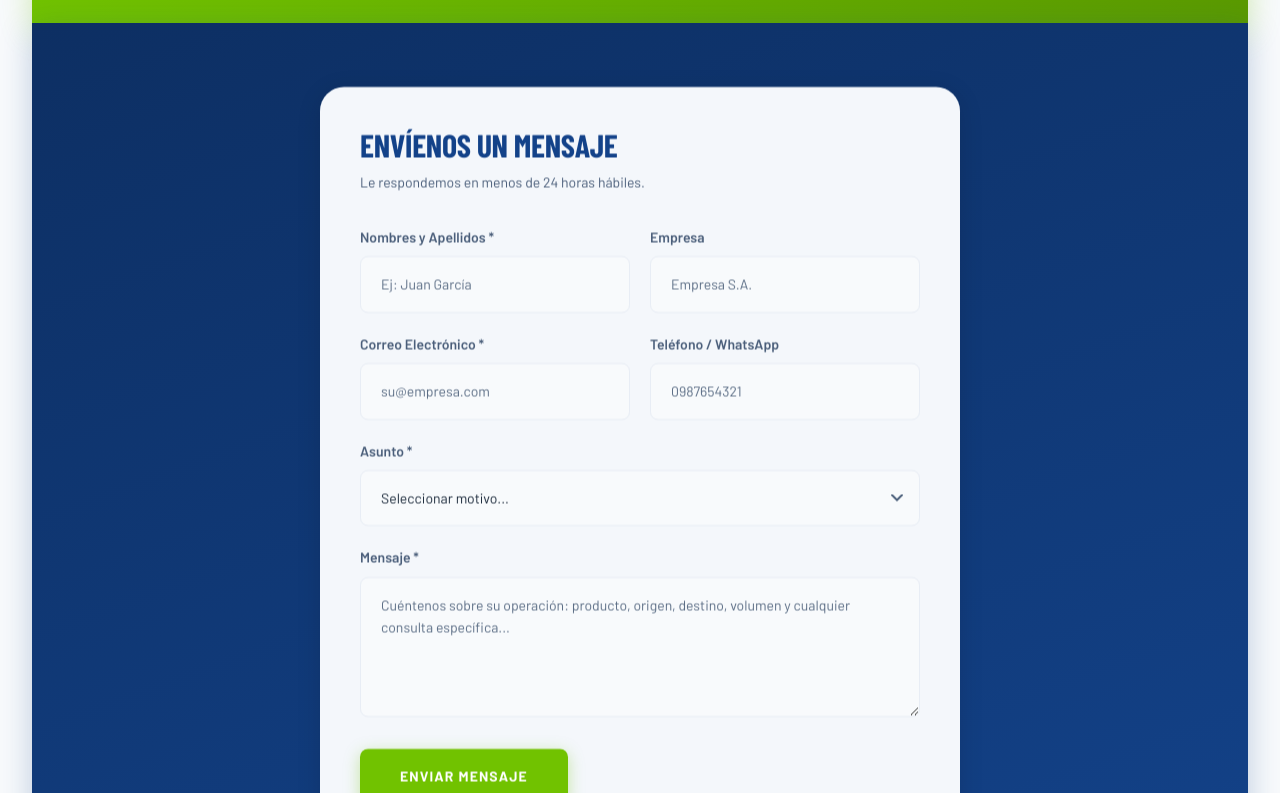
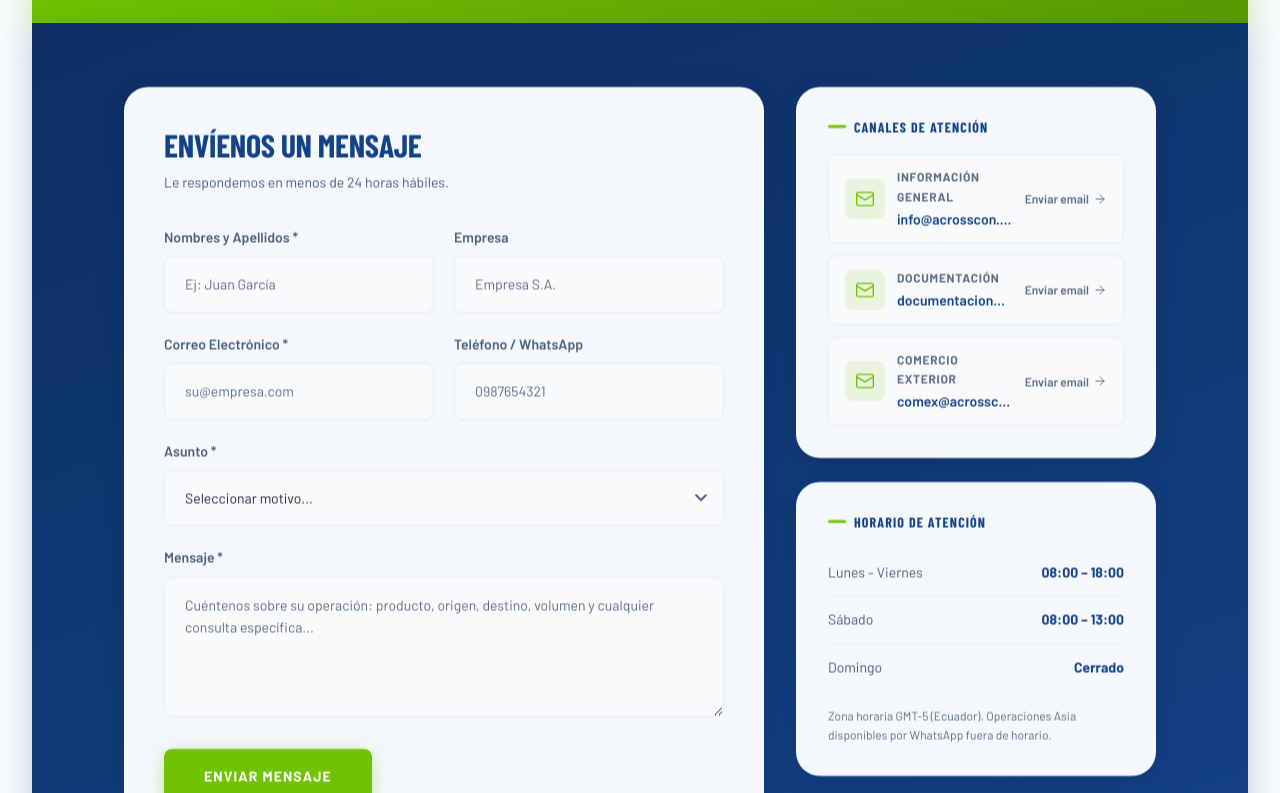
Before and after one commit to Chrisnewgear/AcrossWebSite, a React (Vite) app: page /contacto in a window 1280 px wide. Shown: the part 581-1374 px from the top of the page. Built offline with nearby package versions, Linux system fonts and the light colour scheme; a web font is replaced by a local one.

Commit message:
new design changes added according to the clients demands

```diff
--- a/src/i18n/translations.js
+++ b/src/i18n/translations.js
@@ -30,7 +30,11 @@ export const translations = {
       sub: "Garantizamos la seguridad de tus operaciones mediante procesos claros, visibilidad absoluta y un respaldo constante.",
       ctaQuote: "Solicitar Cotización",
       ctaServices: "Nuestros Servicios",
-      badges: ["500+ Clientes Activos", "Presencia en 4 Países", "Carga Asegurada"],
+      badges: [
+        "500+ Clientes Activos",
+        "Presencia en 4 Países",
+        "Carga Asegurada",
+      ],
     },
 
     stats: {
@@ -93,9 +97,21 @@ export const translations = {
         },
       ],
       commissions: [
-        { rate: "5%", type: "Comisión Estándar", label: "Pedidos entre $20K y $50K FOB" },
-        { rate: "3.5%", type: "Comisión Premium", label: "Pedidos superiores a $50K FOB" },
-        { rate: "$150", type: "Verificación", label: "Auditoría de proveedor + IVA" },
+        {
+          rate: "5%",
+          type: "Comisión Estándar",
+          label: "Pedidos entre $20K y $50K FOB",
+        },
+        {
+          rate: "3.5%",
+          type: "Comisión Premium",
+          label: "Pedidos superiores a $50K FOB",
+        },
+        {
+          rate: "$150",
+          type: "Verificación",
+          label: "Auditoría de proveedor + IVA",
+        },
       ],
     },
 
@@ -128,10 +144,17 @@ export const translations = {
         "Verificación Proveedores",
         "Inspección de Calidad",
       ],
-      company: ["Nosotros", "Misión y Visión", "Presencia Internacional", "Cotización", "Contacto"],
+      company: [
+        "Nosotros",
+        "Misión y Visión",
+        "Presencia Internacional",
+        "Cotización",
+        "Contacto",
+      ],
       address:
         "Av. del Bombero, La Vista de San Eduardo, Edificio 100A Of. 502, Guayaquil, Ecuador",
-      copyright: "© 2026 Across Continents Trading. Todos los derechos reservados.",
+      copyright:
+        "© 2026 Across Continents Trading. Todos los derechos reservados.",
     },
 
     servicios: {
@@ -171,7 +194,8 @@ export const translations = {
       ],
       inspectionRibbon: "Inspección de Calidad",
       inspHeading: "Control de Calidad AQL en Fábrica",
-      inspPill: "Proteja su inversión antes de que la mercancía salga de origen.",
+      inspPill:
+        "Proteja su inversión antes de que la mercancía salga de origen.",
       inspIntro:
         "Realizamos inspecciones de calidad bajo estándares internacionales AQL (Acceptable Quality Limit) en las principales zonas industriales de China, verificando que los productos cumplan con las especificaciones acordadas antes del embarque.",
       tabsLabel: "Fases de inspección",
@@ -238,7 +262,12 @@ export const translations = {
       placeholder: "Ej: MSKU7845213 / AWB-987654 / BL-2026-GYE",
       searchBtn: "Rastrear",
       examplesLabel: "Ejemplos:",
-      resultLabels: { origen: "Origen", destino: "Destino", tipo: "Tipo", eta: "ETA" },
+      resultLabels: {
+        origen: "Origen",
+        destino: "Destino",
+        tipo: "Tipo",
+        eta: "ETA",
+      },
       notFound:
         "No encontramos un envío con ese número. Verifique e intente de nuevo, o contáctenos directamente.",
       notFoundCta: "Contactar a Operaciones",
@@ -270,14 +299,54 @@ export const translations = {
         eta: "15 Jun 2026",
         statusLabel: "En Tránsito",
         events: [
-          { state: "done", date: "01 May 2026 — 09:00", event: "Orden de compra confirmada", location: "Shanghai, China" },
-          { state: "done", date: "08 May 2026 — 14:30", event: "Inspección de calidad completada", location: "Guangzhou, China" },
-          { state: "done", date: "12 May 2026 — 08:00", event: "Cargado en contenedor MSKU7845213", location: "Puerto de Shanghai" },
-          { state: "done", date: "14 May 2026 — 22:15", event: "Zarpe desde Shanghai", location: "Terminal SIPG, Shanghai" },
-          { state: "active", date: "24 May 2026 — 11:00", event: "En tránsito — Océano Pacífico", location: "Lat: -3.2, Lon: -140.8" },
-          { state: "pending", date: "Aprox. 10 Jun 2026", event: "Arribo al Canal de Panamá", location: "Miraflores, Panamá" },
-          { state: "pending", date: "Aprox. 13 Jun 2026", event: "Llegada a Puerto Bolívar", location: "Puerto Bolívar, Ecuador" },
-          { state: "pending", date: "Aprox. 15 Jun 2026", event: "Entrega en bodega cliente", location: "Guayaquil, Ecuador" },
+          {
+            state: "done",
+            date: "01 May 2026 — 09:00",
+            event: "Orden de compra confirmada",
+            location: "Shanghai, China",
+          },
+          {
+            state: "done",
+            date: "08 May 2026 — 14:30",
+            event: "Inspección de calidad completada",
+            location: "Guangzhou, China",
+          },
+          {
+            state: "done",
+            date: "12 May 2026 — 08:00",
+            event: "Cargado en contenedor MSKU7845213",
+            location: "Puerto de Shanghai",
+          },
+          {
+            state: "done",
+            date: "14 May 2026 — 22:15",
+            event: "Zarpe desde Shanghai",
+            location: "Terminal SIPG, Shanghai",
+          },
+          {
+            state: "active",
+            date: "24 May 2026 — 11:00",
+            event: "En tránsito — Océano Pacífico",
+            location: "Lat: -3.2, Lon: -140.8",
+          },
+          {
+            state: "pending",
+            date: "Aprox. 10 Jun 2026",
+            event: "Arribo al Canal de Panamá",
+            location: "Miraflores, Panamá",
+          },
+          {
+            state: "pending",
+            date: "Aprox. 13 Jun 2026",
+            event: "Llegada a Puerto Bolívar",
+            location: "Puerto Bolívar, Ecuador",
+          },
+          {
+            state: "pending",
+            date: "Aprox. 15 Jun 2026",
+            event: "Entrega en bodega cliente",
+            location: "Guayaquil, Ecuador",
+          },
         ],
       },
     },
@@ -293,12 +362,31 @@ export const translations = {
       howSub:
         "Reciba una cotización detallada en menos de 24 horas hábiles con el mejor precio del mercado.",
       steps: [
-        { title: "Complete el formulario", desc: "Indique tipo de servicio, origen, destino y datos de contacto." },
-        { title: "Análisis en 24h", desc: "Nuestro equipo revisa su solicitud y prepara una propuesta." },
-        { title: "Propuesta personalizada", desc: "Recibe cotización con opciones de pago adaptadas a su operación." },
-        { title: "Inicio de operación", desc: "Aprueba y comenzamos a trabajar en su importación o exportación." },
+        {
+          title: "Complete el formulario",
+          desc: "Indique tipo de servicio, origen, destino y datos de contacto.",
+        },
+        {
+          title: "Análisis en 24h",
+          desc: "Nuestro equipo revisa su solicitud y prepara una propuesta.",
+        },
+        {
+          title: "Propuesta personalizada",
+          desc: "Recibe cotización con opciones de pago adaptadas a su operación.",
+        },
+        {
+          title: "Inicio de operación",
+          desc: "Aprueba y comenzamos a trabajar en su importación o exportación.",
+        },
       ],
-      services: ["Marítimo", "Terrestre", "Inspección", "Aéreo", "Sourcing", "Trading"],
+      services: [
+        "Marítimo",
+        "Terrestre",
+        "Inspección",
+        "Aéreo",
+        "Sourcing",
+        "Trading",
+      ],
       formTitle: "Solicitar Cotización",
       stepLabel: "Paso {n} de {total}",
       tilesHeading: "Tipo de Servicio y Ruta",
@@ -325,7 +413,8 @@ export const translations = {
         empresa: "Mi Empresa S.A.",
         email: "su@empresa.com",
         telefono: "+593 99 000 0000",
-        comentarios: "¿Tiene alguna fecha límite, consideración especial o pregunta?",
+        comentarios:
+          "¿Tiene alguna fecha límite, consideración especial o pregunta?",
       },
       sectionDatos: "Datos de Contacto",
       sectionConfirmar: "Confirmar Solicitud",
@@ -394,6 +483,38 @@ export const translations = {
         title: "¡Mensaje Enviado!",
         sub: "Hemos recibido su mensaje. Un especialista se pondrá en contacto con usted en menos de 24 horas hábiles.",
       },
+      channelsTitle: "Canales de Atención",
+      channels: [
+        {
+          icon: "mail",
+          label: "Información General",
+          value: "info@acrosscon.com",
+          action: "Enviar email",
+          href: "mailto:info@acrosscon.com",
+        },
+        {
+          icon: "mail",
+          label: "Documentación",
+          value: "documentacion@acrosscon.com",
+          action: "Enviar email",
+          href: "mailto:documentacion@acrosscon.com",
+        },
+        {
+          icon: "mail",
+          label: "Comercio Exterior",
+          value: "comex@acrosscon.com",
+          action: "Enviar email",
+          href: "mailto:comex@acrosscon.com",
+        },
+      ],
+      hoursTitle: "Horario de Atención",
+      hours: [
+        { day: "Lunes – Viernes", time: "08:00 – 18:00" },
+        { day: "Sábado", time: "08:00 – 13:00" },
+        { day: "Domingo", time: "Cerrado" },
+      ],
+      hoursNote:
+        "Zona horaria GMT-5 (Ecuador). Operaciones Asia disponibles por WhatsApp fuera de horario.",
     },
   },
 
@@ -423,7 +544,11 @@ export const translations = {
       sub: "We guarantee the security of your operations through clear processes, full visibility and constant support.",
       ctaQuote: "Request a Quote",
       ctaServices: "Our Services",
-      badges: ["500+ Active Clients", "Presence in 4 Countries", "Insured Cargo"],
+      badges: [
+        "500+ Active Clients",
+        "Presence in 4 Countries",
+        "Insured Cargo",
+      ],
     },
 
     stats: {
@@ -486,8 +611,16 @@ export const translations = {
         },
       ],
       commissions: [
-        { rate: "5%", type: "Standard Commission", label: "Orders between $20K and $50K FOB" },
-        { rate: "3.5%", type: "Premium Commission", label: "Orders above $50K FOB" },
+        {
+          rate: "5%",
+          type: "Standard Commission",
+          label: "Orders between $20K and $50K FOB",
+        },
+        {
+          rate: "3.5%",
+          type: "Premium Commission",
+          label: "Orders above $50K FOB",
+        },
         { rate: "$150", type: "Verification", label: "Supplier audit + VAT" },
       ],
     },
@@ -521,7 +654,13 @@ export const translations = {
         "Supplier Verification",
         "Quality Inspection",
       ],
-      company: ["About Us", "Mission & Vision", "International Presence", "Quote", "Contact"],
+      company: [
+        "About Us",
+        "Mission & Vision",
+        "International Presence",
+        "Quote",
+        "Contact",
+      ],
       address:
         "Av. del Bombero, La Vista de San Eduardo, Edificio 100A Of. 502, Guayaquil, Ecuador",
       copyright: "© 2026 Across Continents Trading. All rights reserved.",
@@ -631,7 +770,12 @@ export const translations = {
       placeholder: "e.g. MSKU7845213 / AWB-987654 / BL-2026-GYE",
       searchBtn: "Track",
       examplesLabel: "Examples:",
-      resultLabels: { origen: "Origin", destino: "Destination", tipo: "Type", eta: "ETA" },
+      resultLabels: {
+        origen: "Origin",
+        destino: "Destination",
+        tipo: "Type",
+        eta: "ETA",
+      },
       notFound:
         "We couldn't find a shipment with that number. Please check and try again, or contact us directly.",
       notFoundCta: "Contact Operations",
@@ -663,14 +807,54 @@ export const translations = {
         eta: "Jun 15, 2026",
         statusLabel: "In Transit",
         events: [
-          { state: "done", date: "May 01, 2026 — 09:00", event: "Purchase order confirmed", location: "Shanghai, China" },
-          { state: "done", date: "May 08, 2026 — 14:30", event: "Quality inspection completed", location: "Guangzhou, China" },
-          { state: "done", date: "May 12, 2026 — 08:00", event: "Loaded into container MSKU7845213", location: "Port of Shanghai" },
-          { state: "done", date: "May 14, 2026 — 22:15", event: "Departure from Shanghai", location: "SIPG Terminal, Shanghai" },
-          { state: "active", date: "May 24, 2026 — 11:00", event: "In transit — Pacific Ocean", location: "Lat: -3.2, Lon: -140.8" },
-          { state: "pending", date: "Approx. Jun 10, 2026", event: "Arrival at the Panama Canal", location: "Miraflores, Panama" },
-          { state: "pending", date: "Approx. Jun 13, 2026", event: "Arrival at Puerto Bolívar", location: "Puerto Bolívar, Ecuador" },
-          { state: "pending", date: "Approx. Jun 15, 2026", event: "Delivery at client warehouse", location: "Guayaquil, Ecuador" },
+          {
+            state: "done",
+            date: "May 01, 2026 — 09:00",
+            event: "Purchase order confirmed",
+            location: "Shanghai, China",
+          },
+          {
+            state: "done",
+            date: "May 08, 2026 — 14:30",
+            event: "Quality inspection completed",
+            location: "Guangzhou, China",
+          },
+          {
+            state: "done",
+            date: "May 12, 2026 — 08:00",
+            event: "Loaded into container MSKU7845213",
+            location: "Port of Shanghai",
+          },
+          {
+            state: "done",
+            date: "May 14, 2026 — 22:15",
+            event: "Departure from Shanghai",
+            location: "SIPG Terminal, Shanghai",
+          },
+          {
+            state: "active",
+            date: "May 24, 2026 — 11:00",
+            event: "In transit — Pacific Ocean",
+            location: "Lat: -3.2, Lon: -140.8",
+          },
+          {
+            state: "pending",
+            date: "Approx. Jun 10, 2026",
+            event: "Arrival at the Panama Canal",
+            location: "Miraflores, Panama",
+          },
+          {
+            state: "pending",
+            date: "Approx. Jun 13, 2026",
+            event: "Arrival at Puerto Bolívar",
+            location: "Puerto Bolívar, Ecuador",
+          },
+          {
+            state: "pending",
+            date: "Approx. Jun 15, 2026",
+            event: "Delivery at client warehouse",
+            location: "Guayaquil, Ecuador",
+          },
         ],
       },
     },
@@ -686,10 +870,22 @@ export const translations = {
       howSub:
         "Receive a detailed quote in under 24 business hours with the best price on the market.",
       steps: [
-        { title: "Complete the form", desc: "Enter service type, origin, destination and contact details." },
-        { title: "Analysis within 24h", desc: "Our team reviews your request and prepares a proposal." },
-        { title: "Personalized proposal", desc: "Receive a quote with payment options tailored to your operation." },
-        { title: "Operation kickoff", desc: "Approve and we begin working on your import or export." },
+        {
+          title: "Complete the form",
+          desc: "Enter service type, origin, destination and contact details.",
+        },
+        {
+          title: "Analysis within 24h",
+          desc: "Our team reviews your request and prepares a proposal.",
+        },
+        {
+          title: "Personalized proposal",
+          desc: "Receive a quote with payment options tailored to your operation.",
+        },
+        {
+          title: "Operation kickoff",
+          desc: "Approve and we begin working on your import or export.",
+        },
       ],
       services: ["Ocean", "Ground", "Inspection", "Air", "Sourcing", "Trading"],
       formTitle: "Request a Quote",
@@ -718,7 +914,8 @@ export const translations = {
         empresa: "My Company Inc.",
         email: "you@company.com",
         telefono: "+593 99 000 0000",
-        comentarios: "Do you have a deadline, special consideration or question?",
+        comentarios:
+          "Do you have a deadline, special consideration or question?",
       },
       sectionDatos: "Contact Details",
       sectionConfirmar: "Confirm Request",
@@ -787,6 +984,38 @@ export const translations = {
         title: "Message Sent!",
         sub: "We've received your message. A specialist will contact you in under 24 business hours.",
       },
+      channelsTitle: "Contact Channels",
+      channels: [
+        {
+          icon: "mail",
+          label: "General Inquiries",
+          value: "info@acrosscon.com",
+          action: "Send email",
+          href: "mailto:info@acrosscon.com",
+        },
+        {
+          icon: "mail",
+          label: "Documentation",
+          value: "documentacion@acrosscon.com",
+          action: "Send email",
+          href: "mailto:documentacion@acrosscon.com",
+        },
+        {
+          icon: "mail",
+          label: "Foreign Trade",
+          value: "comex@acrosscon.com",
+          action: "Send email",
+          href: "mailto:comex@acrosscon.com",
+        },
+      ],
+      hoursTitle: "Business Hours",
+      hours: [
+        { day: "Monday – Friday", time: "08:00 – 18:00" },
+        { day: "Saturday", time: "08:00 – 13:00" },
+        { day: "Sunday", time: "Closed" },
+      ],
+      hoursNote:
+        "GMT-5 timezone (Ecuador). Asia operations available via WhatsApp outside business hours.",
     },
   },
 };
--- a/src/pages/Contacto/index.jsx
+++ b/src/pages/Contacto/index.jsx
@@ -81,7 +81,9 @@ export default function Contacto() {
                         />
                       </div>
                       <div className={s["form-group"]}>
-                        <label className={s["form-label"]}>{tc.labels.empresa}</label>
+                        <label className={s["form-label"]}>
+                          {tc.labels.empresa}
+                        </label>
                         <input
                           className={s["form-input"]}
                           placeholder={tc.placeholders.empresa}
@@ -117,7 +119,9 @@ export default function Contacto() {
                     </div>
 
                     <div className={s["form-group"]}>
-                      <label className={s["form-label"]}>{tc.labels.asunto}</label>
+                      <label className={s["form-label"]}>
+                        {tc.labels.asunto}
+                      </label>
                       <select
                         className={s["form-select"]}
                         value={form.asunto}
@@ -143,7 +147,9 @@ export default function Contacto() {
                     </div>
 
                     <div className={s["form-group"]}>
-                      <label className={s["form-label"]}>{tc.labels.mensaje}</label>
+                      <label className={s["form-label"]}>
+                        {tc.labels.mensaje}
+                      </label>
                       <textarea
                         className={s["form-textarea"]}
                         placeholder={tc.placeholders.mensaje}
@@ -164,6 +170,52 @@ export default function Contacto() {
                 </>
               )}
             </div>
+
+            <aside className={s["info-card"]} data-reveal="up">
+              <div className={s["info-block"]}>
+                <h3 className={s["info-block-title"]}>{tc.channelsTitle}</h3>
+                <div className={s["channel-list"]}>
+                  {tc.channels.map((ch) => (
+                    <a
+                      key={ch.label}
+                      href={ch.href}
+                      className={s["channel-item"]}
+                      target={ch.href.startsWith("http") ? "_blank" : undefined}
+                      rel={
+                        ch.href.startsWith("http")
+                          ? "noopener noreferrer"
+                          : undefined
+                      }
+                    >
+                      <span className={s["channel-icon"]}>
+                        <Icon name={ch.icon} size={20} />
+                      </span>
+                      <span className={s["channel-info"]}>
+                        <span className={s["channel-label"]}>{ch.label}</span>
+                        <span className={s["channel-value"]}>{ch.value}</span>
+                      </span>
+                      <span className={s["channel-action"]}>
+                        {ch.action}
+                        <Icon name="arrowRight" size={14} />
+                      </span>
+                    </a>
+                  ))}
+                </div>
+              </div>
+
+              <div className={s["info-block"]}>
+                <h3 className={s["info-block-title"]}>{tc.hoursTitle}</h3>
+                <div className={s["hours-list"]}>
+                  {tc.hours.map((h) => (
+                    <div key={h.day} className={s["hours-row"]}>
+                      <span>{h.day}</span>
+                      <span className={s["hours-time"]}>{h.time}</span>
+                    </div>
+                  ))}
+                </div>
+                <p className={s["hours-note"]}>{tc.hoursNote}</p>
+              </div>
+            </aside>
           </div>
         </div>
       </section>
--- a/src/pages/Contacto/styles.module.scss
+++ b/src/pages/Contacto/styles.module.scss
@@ -34,14 +34,21 @@
 .panel {
   display: flex;
   justify-content: center;
+  align-items: flex-start;
+  gap: $space-8;
   background: $color-blue;
   background-image: linear-gradient(160deg, $color-blue-dark, $color-blue);
   border-radius: 0 0 $radius-xl $radius-xl;
   box-shadow: $shadow-blue;
   padding: $space-16 $space-10;
 
+  @include respond-to(lg) {
+    flex-wrap: wrap;
+  }
+
   @include respond-to(sm) {
     padding: $space-8 $space-5;
+    gap: $space-6;
   }
 }
 
@@ -57,6 +64,166 @@
   @include respond-to(sm) {
     padding: $space-8 $space-6;
   }
+}
+
+// ─── Info card (channels + business hours) ───────────────────────────────────
+.info-card {
+  width: 100%;
+  max-width: 360px;
+  display: flex;
+  flex-direction: column;
+  gap: $space-6;
+
+  // Tablets (iPad, etc.) wrap this card onto its own full-width row below the
+  // form — lay its two blocks out side by side instead of a tall narrow stack.
+  @include respond-to(lg) {
+    max-width: 640px;
+    flex-direction: row;
+    align-items: stretch;
+  }
+
+  @include respond-to(sm) {
+    max-width: 100%;
+    flex-direction: column;
+  }
+}
+
+.info-block {
+  flex: 1;
+  min-width: 0;
+  background: $color-off-white;
+  border-radius: $radius-xl;
+  box-shadow: $shadow-md;
+  padding: $space-8;
+
+  @include respond-to(sm) {
+    flex: initial;
+    padding: $space-6;
+  }
+}
+
+.info-block-title {
+  display: flex;
+  align-items: center;
+  gap: $space-2;
+  font-family: $font-display;
+  font-size: $fs-sm;
+  font-weight: 800;
+  color: $color-blue;
+  letter-spacing: 0.08em;
+  text-transform: uppercase;
+  margin-bottom: $space-5;
+
+  &::before {
+    content: "";
+    width: 18px;
+    height: 3px;
+    border-radius: $radius-full;
+    background: $color-green;
+    flex-shrink: 0;
+  }
+}
+
+.channel-list {
+  display: flex;
+  flex-direction: column;
+  gap: $space-3;
+}
+
+.channel-item {
+  display: flex;
+  align-items: center;
+  gap: $space-3;
+  padding: $space-3 $space-4;
+  background: $color-gray-100;
+  border: 1px solid $color-gray-200;
+  border-radius: $radius-md;
+  text-decoration: none;
+  transition: all $transition-fast;
+
+  &:hover {
+    background: $color-white;
+    border-color: $color-green;
+    transform: translateY(-1px);
+  }
+}
+
+.channel-icon {
+  display: flex;
+  align-items: center;
+  justify-content: center;
+  width: 40px;
+  height: 40px;
+  flex-shrink: 0;
+  background: rgba(113, 194, 0, 0.12);
+  color: $color-green;
+  border-radius: $radius-md;
+}
+
+.channel-info {
+  display: flex;
+  flex-direction: column;
+  gap: 2px;
+  flex: 1;
+  min-width: 0;
+}
+
+.channel-label {
+  font-size: $fs-xs;
+  font-weight: 700;
+  letter-spacing: 0.06em;
+  text-transform: uppercase;
+  color: $color-gray-500;
+}
+
+.channel-value {
+  font-size: $fs-sm;
+  font-weight: 600;
+  color: $color-blue;
+  overflow: hidden;
+  text-overflow: ellipsis;
+  white-space: nowrap;
+}
+
+.channel-action {
+  display: flex;
+  align-items: center;
+  gap: 4px;
+  font-size: $fs-xs;
+  font-weight: 600;
+  color: $color-gray-500;
+  white-space: nowrap;
+}
+
+.hours-list {
+  display: flex;
+  flex-direction: column;
+}
+
+.hours-row {
+  display: flex;
+  align-items: center;
+  justify-content: space-between;
+  padding: $space-3 0;
+  font-size: $fs-sm;
+  color: $color-gray-600;
+  border-bottom: 1px solid $color-gray-200;
+
+  &:last-child {
+    border-bottom: none;
+  }
+}
+
+.hours-time {
+  font-weight: 700;
+  color: $color-blue;
+}
+
+.hours-note {
+  margin-top: $space-4;
+  font-size: $fs-xs;
+  line-height: 1.6;
+  color: $color-gray-500;
 }
 
 .form-header {
--- a/src/pages/Home/index.jsx
+++ b/src/pages/Home/index.jsx
@@ -1,5 +1,5 @@
 import Hero from "../../components/Hero";
-// import CitiesBar from "../../components/CitiesBar";
+import CitiesBar from "../../components/CitiesBar";
 // import Stats from "../../components/Stats";
 import MisionVision from "../../components/MisionVision";
 import Valores from "../../components/Valores";
@@ -12,7 +12,7 @@ export default function Home() {
   return (
     <>
       <Hero />
-      {/* <CitiesBar /> */}
+      <CitiesBar />
       {/* <Stats /> */}
       <MisionVision />
       <Valores />
```
Also changed, not shown: src/components/CitiesBar/index.jsx (+18 -4 lines), src/components/Hero/index.jsx (+10 -7 lines).
